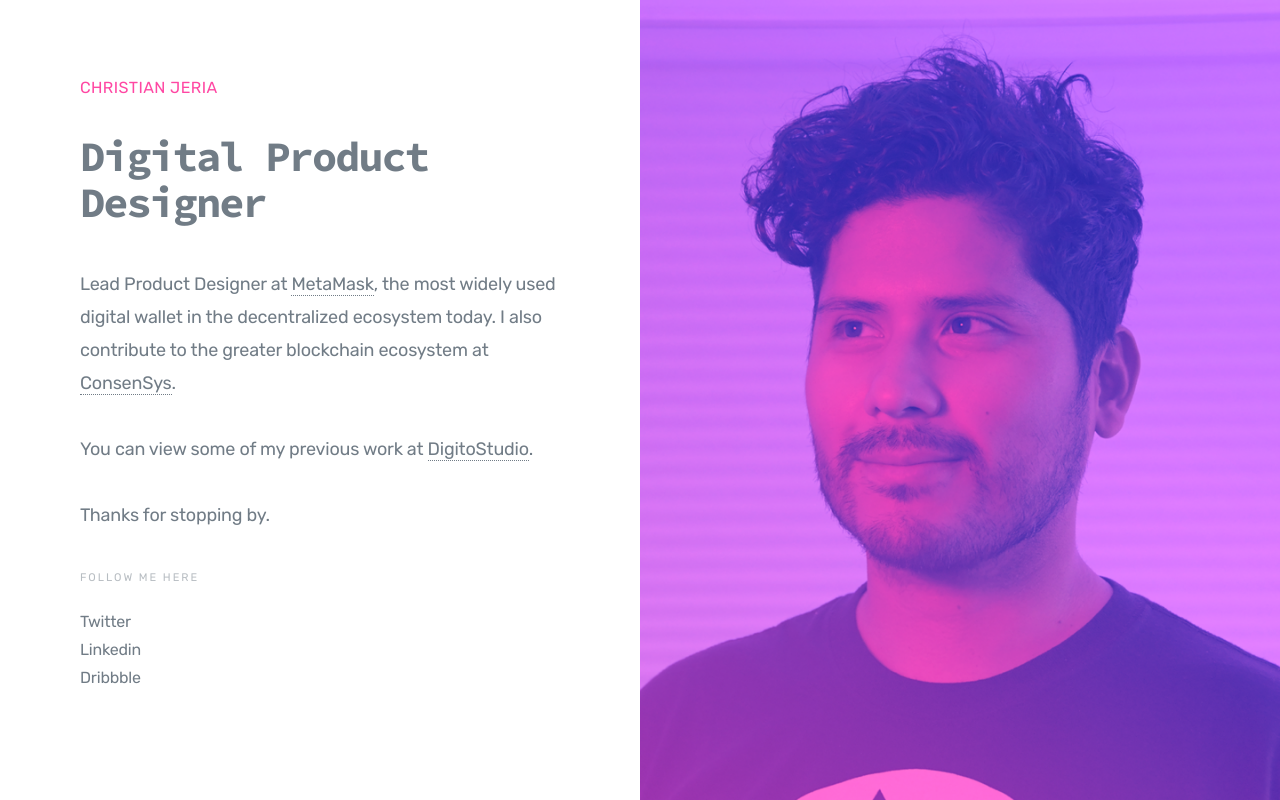
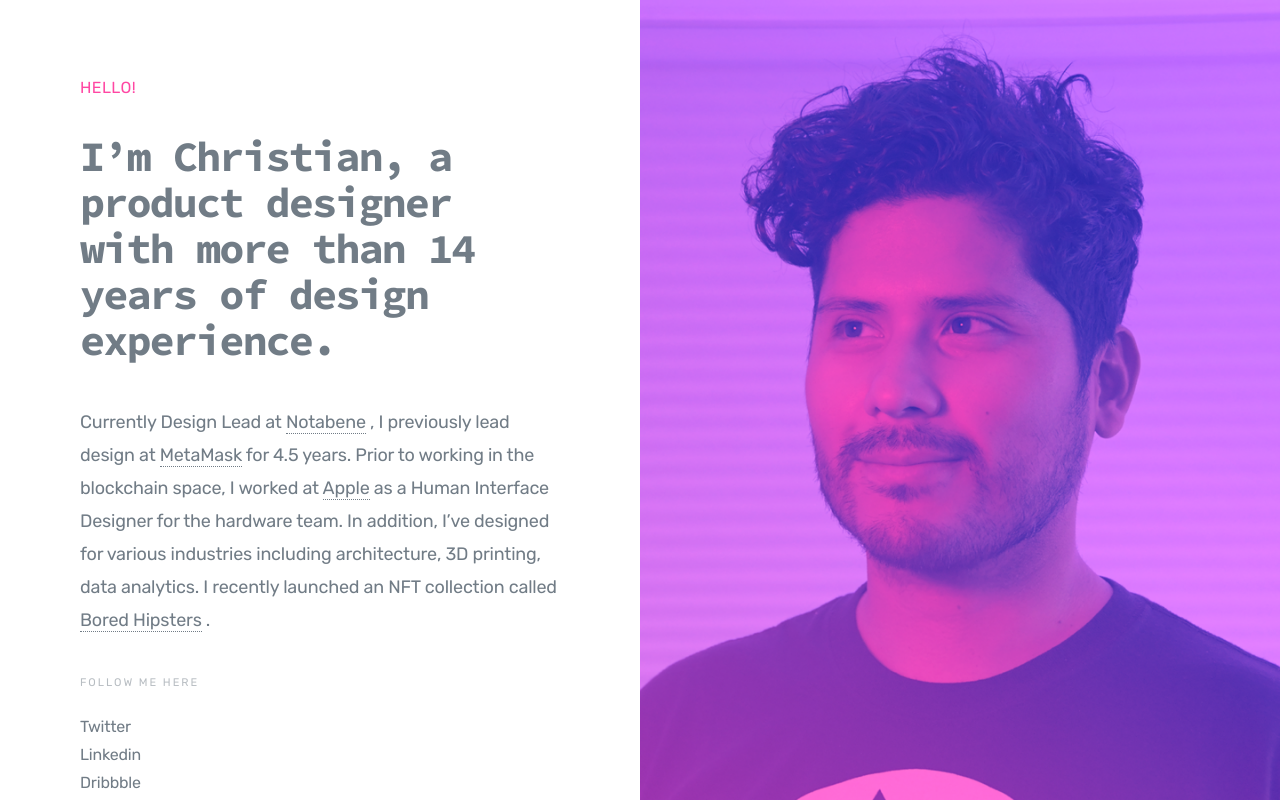
Before and after one commit to cjeria/cjeria.github.io, a plain HTML site: page index.html in a window 1280 px wide. Drawn offline with Linux system fonts and the light colour scheme.

Commit message:
Updated copy
Updated copy

```diff
--- a/index.html
+++ b/index.html
@@ -55,25 +55,25 @@
 
 			<div class="split-intro">
 
-				<h1>Christian Jeria</h1>
+				<h1>Hello!</h1>
 
-				<span class="tagline">Digital Product Designer</span>
+				<span class="tagline">I’m Christian, a product designer with more than 14 years of design experience.</span>
 
 			</div>
 
 			<div class="split-bio">
 
-				<p>Lead Product Designer at <a href="http://www.metamask.io" target="_blank">MetaMask</a>, the most widely used digital wallet in the decentralized ecosystem today. I also contribute to the greater blockchain ecosystem at <a href="http://www.consensys.net" target="_blank">ConsenSys</a>.
-				</p>
+				<p>
+					Currently Design Lead at
 
-				<br>
-
-				<p>
-					You can view some of my previous work at <a href="http://www.digitostudio.com" target="_blank">DigitoStudio</a>.
-				</p>
-				<br>
-				<p>
-					Thanks for stopping by.
+					<a href="https://notabene.id/">Notabene</a>
+					, I previously lead design at
+					<a href="https://metamask.io/">MetaMask</a>
+					 for 4.5 years. Prior to working in the blockchain space, I worked at
+					 <a href="https://apple.com/">Apple</a>
+					 as a Human Interface Designer for the hardware team. In addition, I’ve designed for various industries including architecture, 3D printing, data analytics. I recently launched an NFT collection called
+					 <a href="https://www.boredhipsters.com">Bored Hipsters</a>
+					 .
 				</p>
 
 			</div>
```
